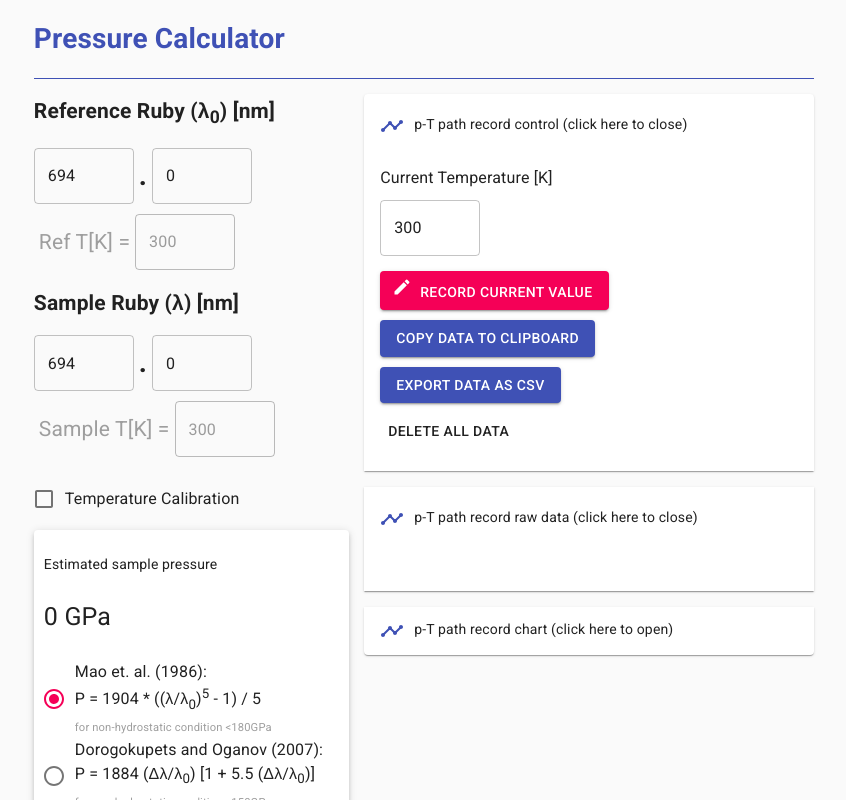
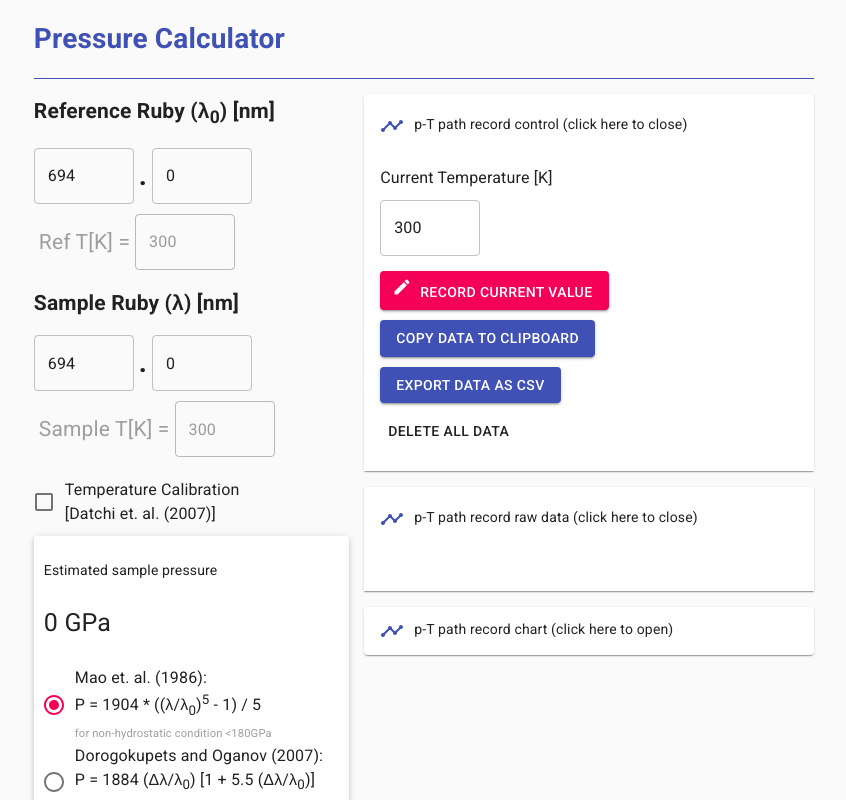
Before and after one commit to khsacc/pressure-calculator, a Next.js app: page / in a window 1280 px wide. Shown: the top 800 px of the page, without its empty margins (216-1062 px from the left). Built offline with nearby package versions, Linux system fonts and the light colour scheme.

Commit message:
added references

```diff
--- a/components/pressure-estimation.tsx
+++ b/components/pressure-estimation.tsx
@@ -288,7 +288,13 @@ export const PressureEstimation: NextPage = () => {
             control={
               <Checkbox checked={tempCal} onChange={handleTempCalChange} />
             }
-            label="Temperature Calibration"
+            label={
+              <>
+                Temperature Calibration
+                <br />
+                [Datchi et. al. (2007)]
+              </>
+            }
           />
           <br />
         </form>
```
